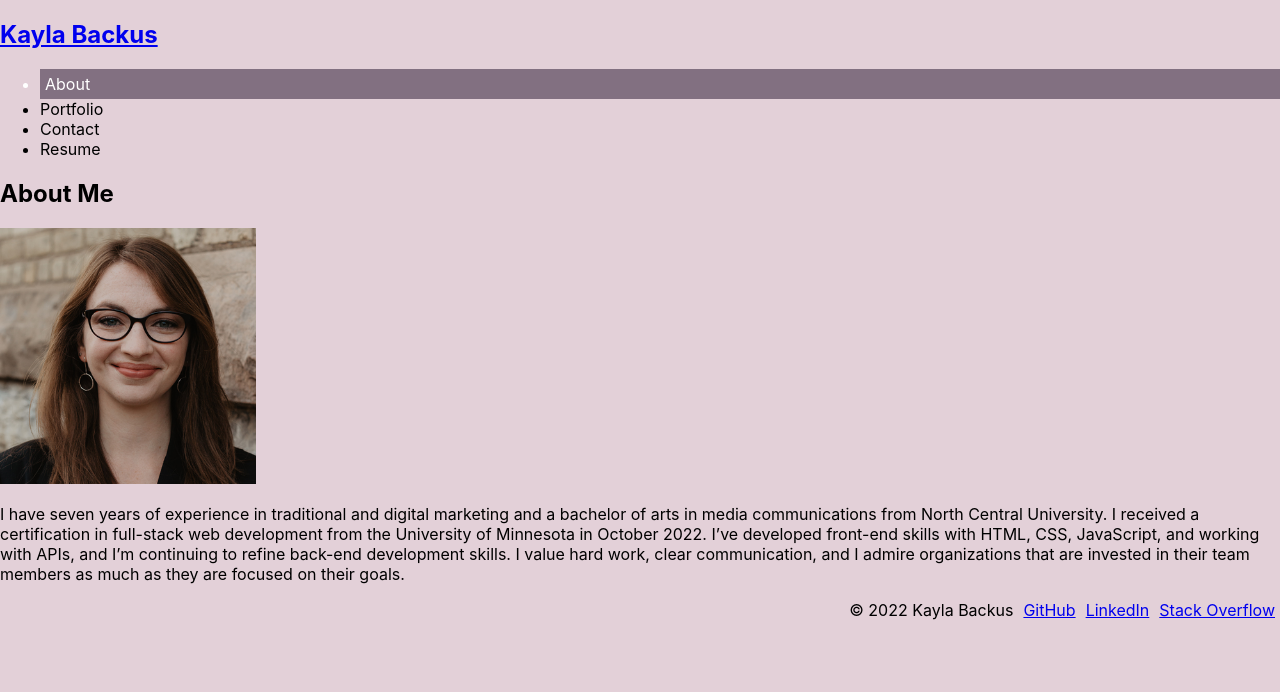
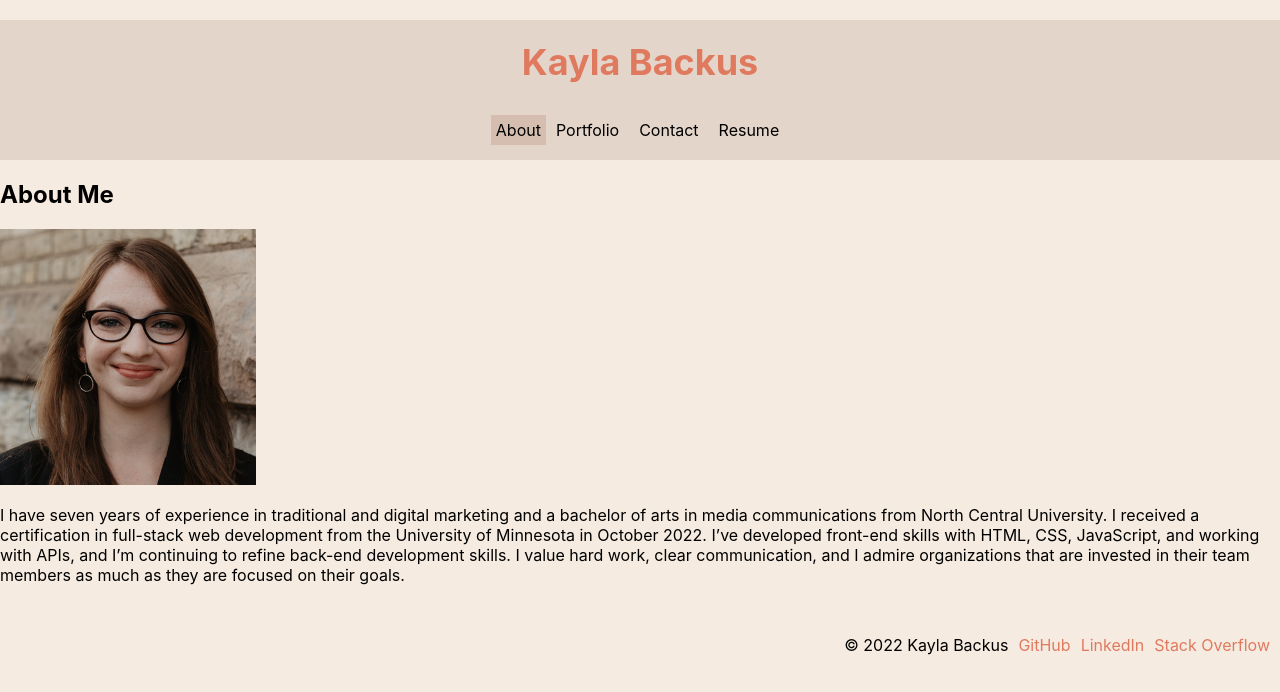
Before and after one commit to kaylab78/react-portfolio, a React (Create React App) app: page / in a window 1280 px wide. Shown: the top 692 px of the page. Built offline with nearby package versions, Linux system fonts and the light colour scheme.

Commit message:
Header styles

```diff
--- a/src/index.css
+++ b/src/index.css
@@ -1,6 +1,8 @@
 :root {
-  --first-color: #E3D0D8;
-  --second-color: #827081;
+  --first-color: #f5ebe0;
+  --second-color: #d5bdaf;
+  --third-color: #e3d5ca;
+  --fourth-color: #e07a5f;
 }
 
 body {
@@ -25,20 +27,66 @@ code {
   flex: 1 0 auto;
 }
 
+/* Header & Navigation */
+header {
+  background-color: var(--third-color);
+  text-align: center;
+}
+
+h2 {
+  padding-top: 20px;
+  margin-bottom: 0;
+}
+
+h2 a {
+  color: var(--fourth-color);
+  text-decoration: none;
+  font-size: 1.5em;
+}
+
+h2 a:visited {
+  color: var(--fourth-color);
+}
+
+nav ul {
+  list-style: none;
+  display: flex;
+  align-items: center;
+  justify-content: center;
+  padding: 10px;
+}
+
+nav ul li {
+  padding: 10px;
+}
+
 .highlight {
   background-color: var(--second-color);
-  color: #fff;
   padding: 5px;
 }
 
+
+/* Footer */
 footer {
   flex-shrink: 0;
-  margin-right: 5px;
+  margin-right: 10px;
+  margin-top: 50px;
 }
 
 footer ul {
   list-style: none;
   display: flex;
   justify-content: flex-end;
+  align-items: center;
   gap: 10px;
 }
+
+footer ul li a {
+  color: var(--fourth-color);
+  text-decoration: none;
+}
+
+footer ul li a:visited {
+  color: var(--fourth-color);
+  text-decoration: none;
+}
```
